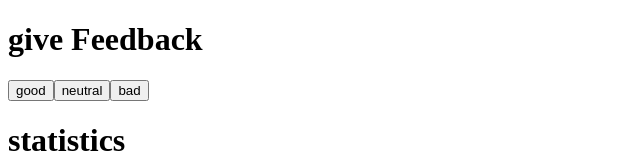
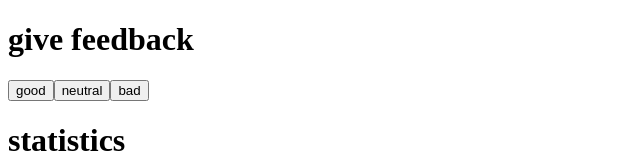
Before and after one commit to Shahtaa/02-unicafe, a React (Vite) app: page / in a window 1280 px wide. Shown: the top 160 px of the page, without its empty margins (0-640 px from the left). Built offline with nearby package versions, Linux system fonts and the light colour scheme.

Commit message:
1.11*: unicafe step6

```diff
--- a/src/App.jsx
+++ b/src/App.jsx
@@ -11,7 +11,8 @@ const StatisticLine = ({ text, value }) => (
   </tr>
 );
 
-const Statistics = ({ good, neutral, bad }) => {
+const Statistics = (props) => {
+  const { good, neutral, bad } = props;
   const all = good + neutral + bad;
   const average = (good - bad) / all || 0;
   const positive = (good / all) * 100 || 0;
@@ -28,8 +29,8 @@ const Statistics = ({ good, neutral, bad }) => {
           <StatisticLine text="neutral" value={neutral} />
           <StatisticLine text="bad" value={bad} />
           <StatisticLine text="all" value={all} />
-          <StatisticLine text="average" value={average} />
-          <StatisticLine text="positive" value={`${positive}%`} />
+          <StatisticLine text="average" value={average.toFixed(2)} />
+          <StatisticLine text="positive" value={`${positive.toFixed(2)}%`} />
         </tbody>
       </table>
     </div>
@@ -43,7 +44,7 @@ const App = () => {
 
   return (
     <div>
-      <h1>give Feedback</h1>
+      <h1>give feedback</h1>
       <Button onClick={() => setGood(good + 1)} text="good" />
       <Button onClick={() => setNeutral(neutral + 1)} text="neutral" />
       <Button onClick={() => setBad(bad + 1)} text="bad" />
```
